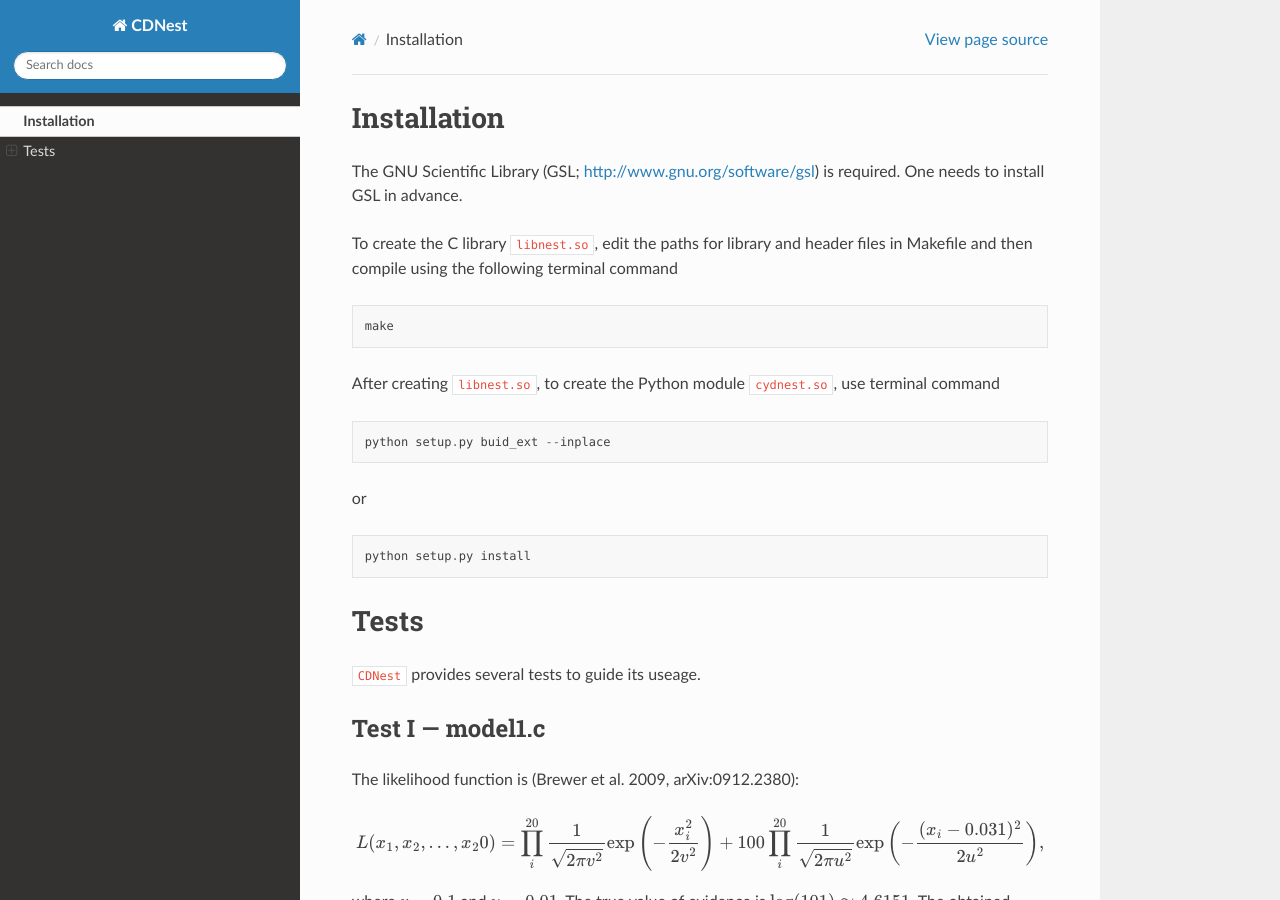
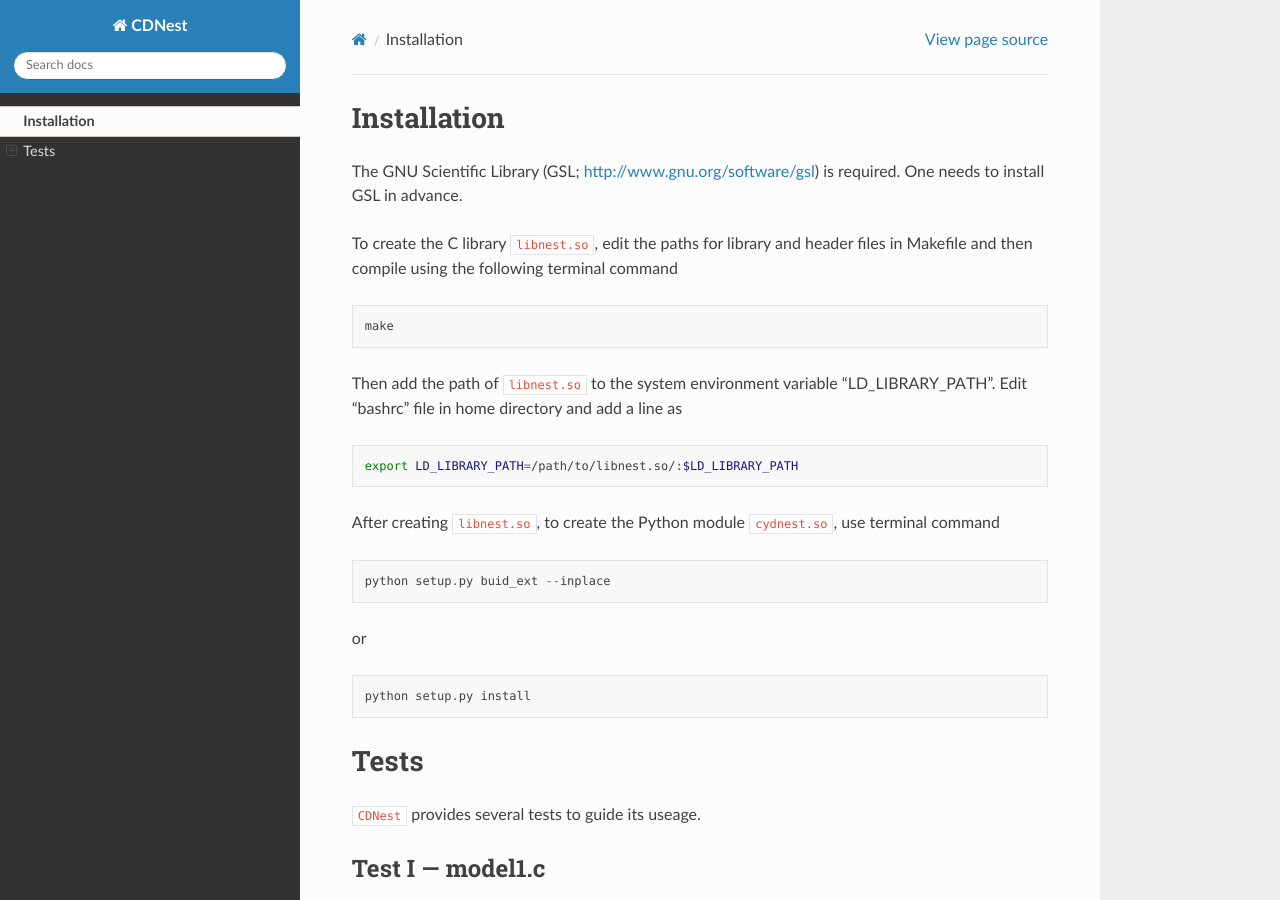
Before and after one commit to LiyrAstroph/CDNest, a Sphinx documentation site: the page built from docs/getting_started.rst, in a window 1280 px wide and 900 px high. Built offline with Sphinx 7.4.7 and the Read the Docs theme 2.0.0, drawn with Linux system fonts in a browser that asks for light colours.

Commit message:
update docs.

```diff
--- a/docs/getting_started.rst
+++ b/docs/getting_started.rst
@@ -9,6 +9,14 @@
 .. code-block:: bash
 
   make
+
+Then add the path of ``libnest.so`` to the system environment variable "LD_LIBRARY_PATH". Edit "bashrc" file in home directory
+and add a line as
+
+.. code-block:: bash
+
+  export LD_LIBRARY_PATH=/path/to/libnest.so/:$LD_LIBRARY_PATH
+
 
 After creating ``libnest.so``, to create the Python module ``cydnest.so``, use terminal command
 
```
